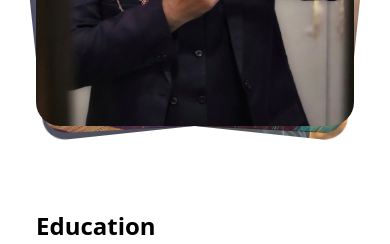
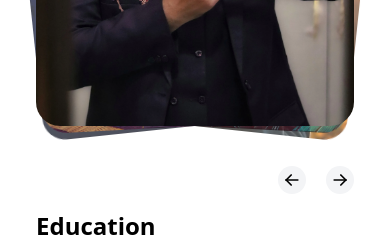
Before and after one commit to Irtesaam/portfolio, a Next.js app: page / in a window 390 px wide. Shown: the part 1160-1404 px from the top of the page. Built offline with nearby package versions, Linux system fonts and the light colour scheme.

Commit message:
responsive arrowIcon in aboutMe section

```diff
--- a/src/components/ui/animated-testimonials.tsx
+++ b/src/components/ui/animated-testimonials.tsx
@@ -47,7 +47,7 @@ export const AnimatedTestimonials = ({
 
     return (
         <div className="max-w-sm md:max-w-4xl mx-auto antialiased font-sans px-4 md:px-8 lg:px-12 pt-20 pb-10">
-            <div className="relative grid grid-cols-1 md:grid-cols-2 gap-20">
+            <div className="relative grid grid-cols-1 xl:grid-cols-2 gap-20">
                 <div>
                     <div className="relative h-80 w-full md:h-96 md:w-96 rounded-3xl">
                         <AnimatePresence>
@@ -94,6 +94,22 @@ export const AnimatedTestimonials = ({
                                 </motion.div>
                             ))}
                         </AnimatePresence>
+                    </div>
+                    <div className="pt-0 md:pt-5 absolute right-0 xl:left-1/2 xl:ml-10">
+                        <div className="flex pt-10 gap-5 md:pt-0">
+                            <button
+                                onClick={handlePrev}
+                                className="h-7 w-7 rounded-full bg-gray-100 dark:bg-neutral-800 flex items-center justify-center group/button"
+                            >
+                                <IconArrowLeft className="h-5 w-5 text-black dark:text-neutral-400 group-hover/button:rotate-12 transition-transform duration-300" />
+                            </button>
+                            <button
+                                onClick={handleNext}
+                                className="h-7 w-7 rounded-full bg-gray-100 dark:bg-neutral-800 flex items-center justify-center group/button"
+                            >
+                                <IconArrowRight className="h-5 w-5 text-black dark:text-neutral-400 group-hover/button:-rotate-12 transition-transform duration-300" />
+                            </button>
+                        </div>
                     </div>
                 </div>
                 <div className="flex justify-between flex-col pt-1">
@@ -148,22 +164,6 @@ export const AnimatedTestimonials = ({
                             ))}
                         </motion.p>
                     </motion.div>
-                    {/* <div className="relative">
-                        <div className="flex pt-10 gap-5 md:pt-0">
-                            <button
-                                onClick={handlePrev}
-                                className="h-7 w-7 rounded-full bg-gray-100 dark:bg-neutral-800 flex items-center justify-center group/button"
-                            >
-                                <IconArrowLeft className="h-5 w-5 text-black dark:text-neutral-400 group-hover/button:rotate-12 transition-transform duration-300" />
-                            </button>
-                            <button
-                                onClick={handleNext}
-                                className="h-7 w-7 rounded-full bg-gray-100 dark:bg-neutral-800 flex items-center justify-center group/button"
-                            >
-                                <IconArrowRight className="h-5 w-5 text-black dark:text-neutral-400 group-hover/button:-rotate-12 transition-transform duration-300" />
-                            </button>
-                        </div>
-                    </div> */}
                 </div>
             </div>
         </div>
```
